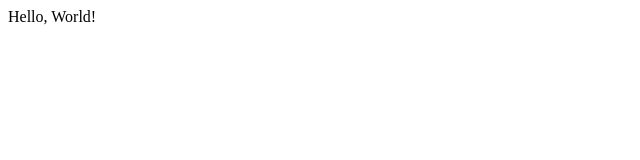
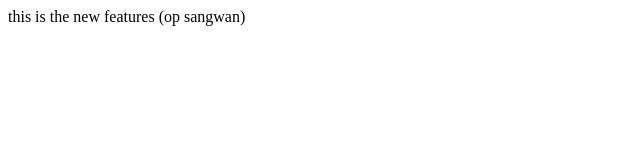
Before and after one commit to ankitch2866/Local-repo, a plain HTML site: page index.html in a window 1280 px wide. Shown: the whole page, without its empty margins (0-640 px from the left). Drawn offline with Linux system fonts and the light colour scheme.

Commit message:
this main cahnges

```diff
--- a/index.html
+++ b/index.html
@@ -1 +1 @@
-<p>Hello, World!</p>
+<p>this is the new features (op sangwan)</p>
```
